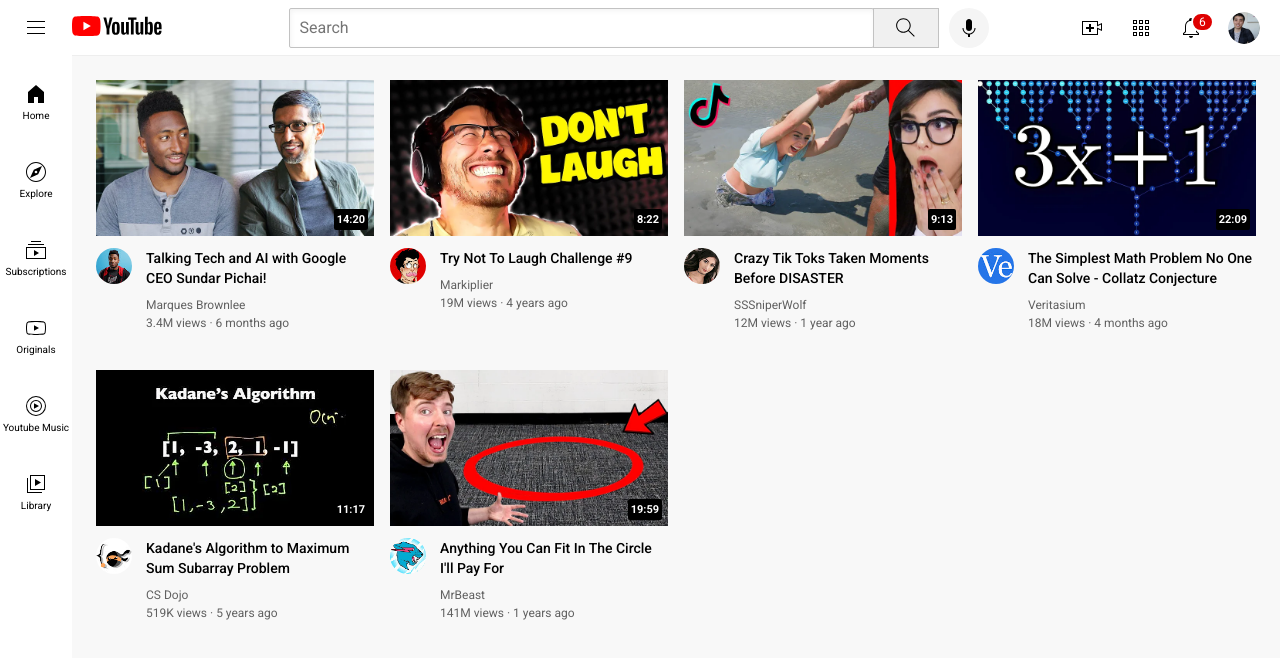
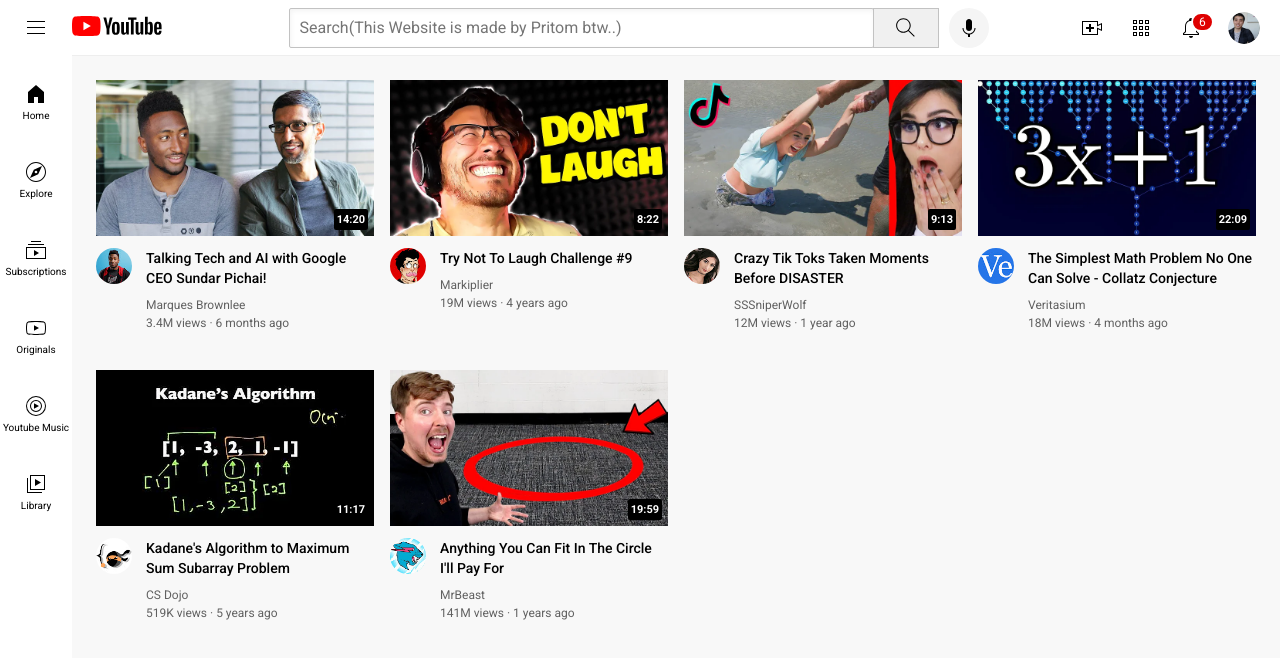
Before and after one commit to Pritom-Das-Gupta/Youtube-Copy, a plain HTML site: page youtube.html in a window 1280 px wide. Drawn offline with Linux system fonts and the light colour scheme.

Commit message:
Update youtube.html

```diff
--- a/youtube.html
+++ b/youtube.html
@@ -19,7 +19,7 @@
                 <a href="https://www.youtube.com/"><img class="youtube-logo" src="icons/youtube-logo.svg" alt=""></a>
             </div>
             <div class="middle-section">
-                <input class="search-bar" type="text" placeholder="Search">
+                <input class="search-bar" type="text" placeholder="Search(This Website is made by Pritom btw..)">
                 <button class="search-button"><img class="search-icon" src="icons/search.svg" alt=""><div class="tooltip">Search</div></button>
                 <button title="Voice Search Button" class="voice-search-button"><img class="voice-search-icon" src="icons/voice-search-icon.svg" alt=""><div class="tooltip">Search with your voice</div></button>
             </div>
```
